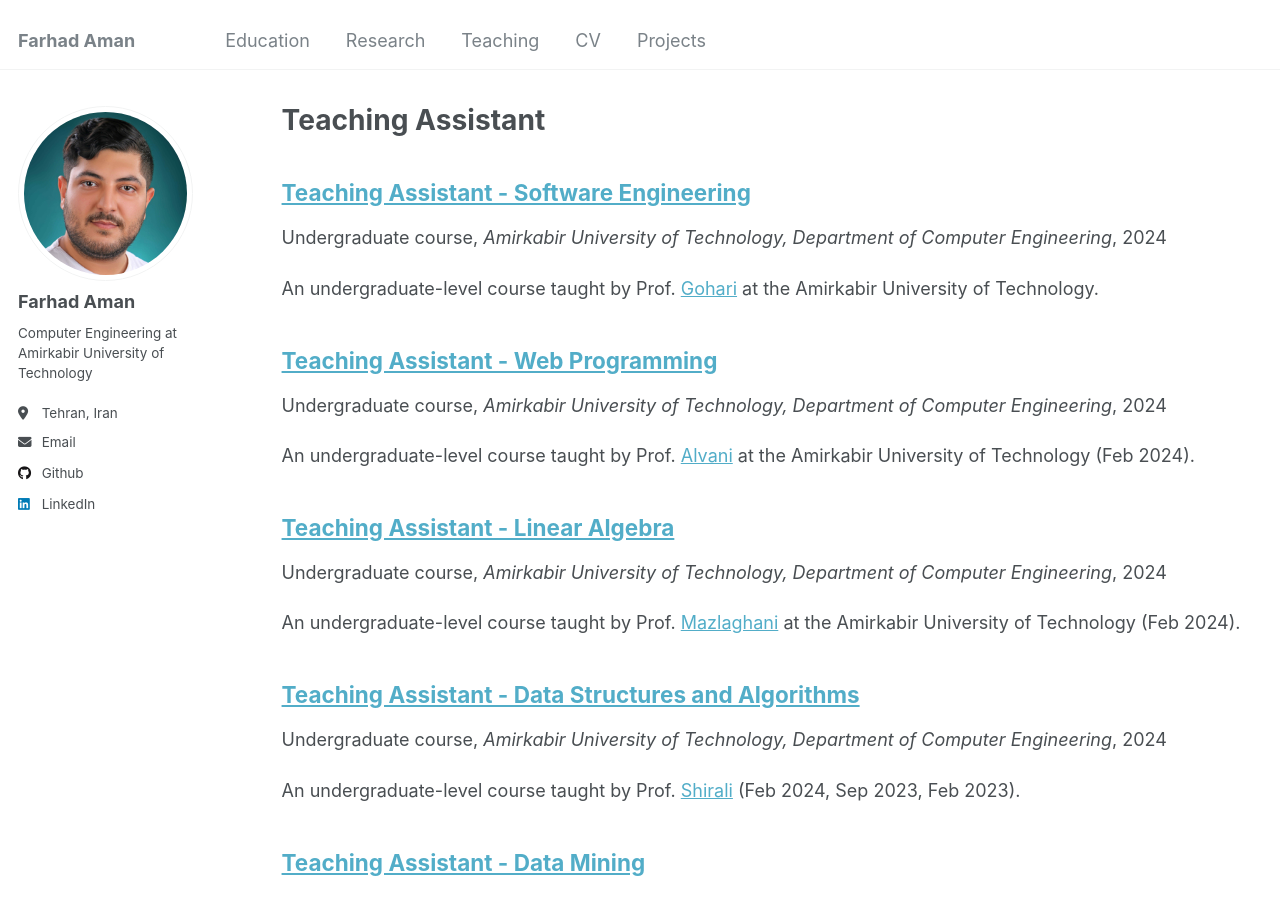
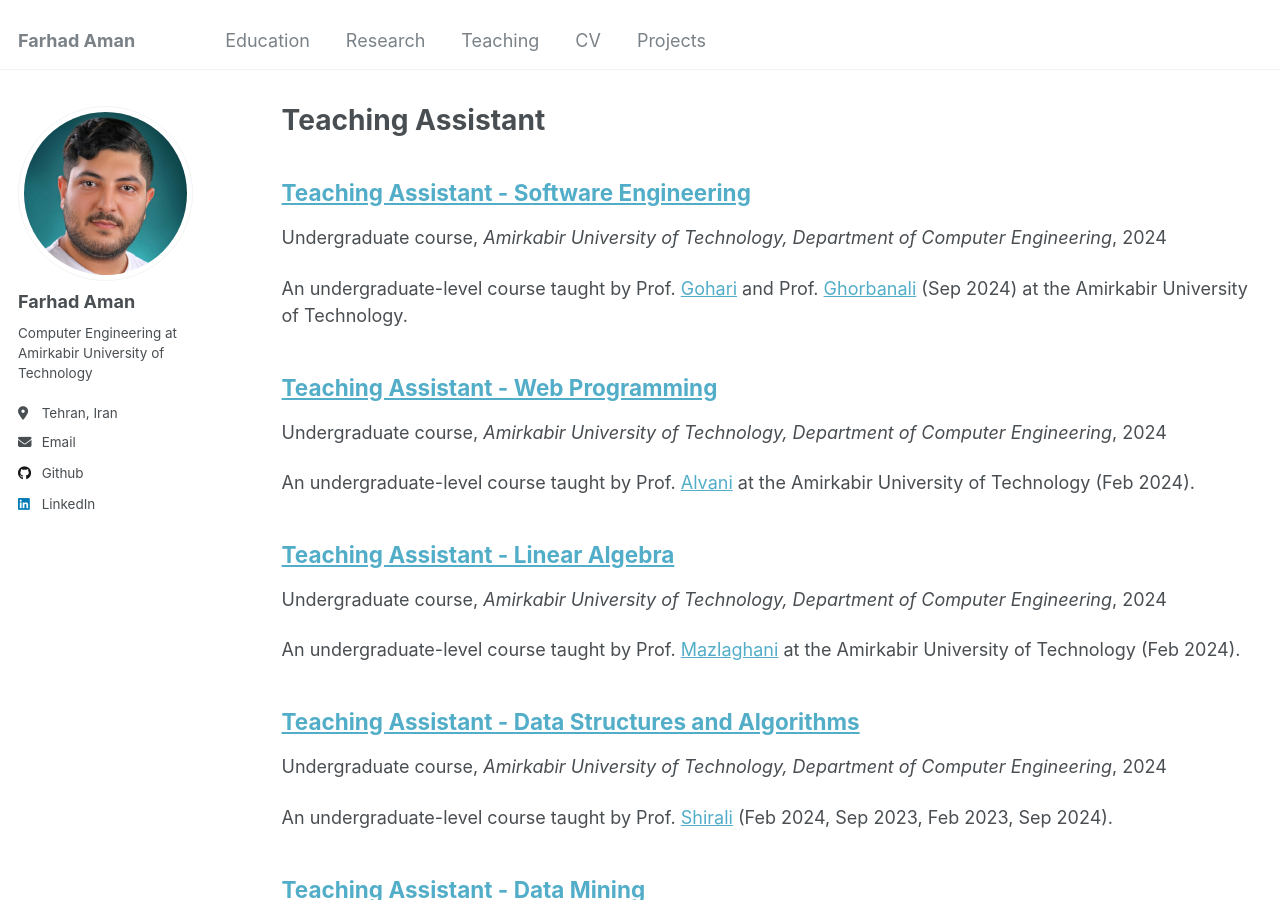
Before and after one commit to farhad-aman/farhad-aman.github.io, a Jekyll site: the page built from _pages/teaching.html, in a window 1280 px wide and 900 px high. Built offline with Jekyll 4.4.1, drawn with Linux system fonts in a browser that asks for light colours.

Commit message:
chore: TA

```diff
--- a/_teaching/data-structures.md
+++ b/_teaching/data-structures.md
@@ -7,7 +7,7 @@ venue: "Amirkabir University of Technology, Department of Computer Engineering"
 date: 2024-02-01
 location: "Tehran, Iran"
 ---
-An undergraduate-level course taught by Prof. [Shirali](https://sajad.shirali.ir) (Feb 2024, Sep 2023, Feb 2023).
+An undergraduate-level course taught by Prof. [Shirali](https://sajad.shirali.ir) (Feb 2024, Sep 2023, Feb 2023, Sep 2024).
 
 ## Responsibilities
 
--- a/_teaching/software-engineering.md
+++ b/_teaching/software-engineering.md
@@ -7,7 +7,7 @@ venue: "Amirkabir University of Technology, Department of Computer Engineering"
 date: 2024-09-01
 location: "Tehran, Iran"
 ---
-An undergraduate-level course taught by Prof. [Gohari](https://scholar.google.com/citations?user=ZA9rRWAAAAAJ&hl=en) at the Amirkabir University of Technology.
+An undergraduate-level course taught by Prof. [Gohari](https://scholar.google.com/citations?user=ZA9rRWAAAAAJ&hl=en) and Prof. [Ghorbanali](https://scholar.google.com/citations?hl=en&user=s0rc9DQAAAAJ) (Sep 2024) at the Amirkabir University of Technology.
 
 ## Responsibilities
 
```
